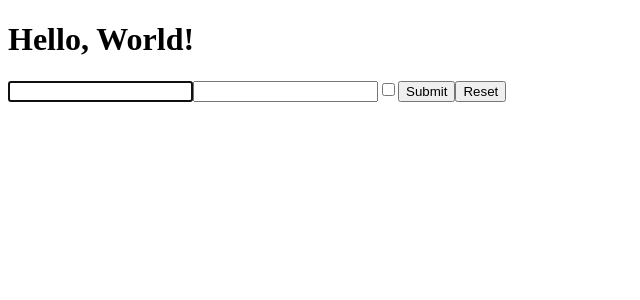
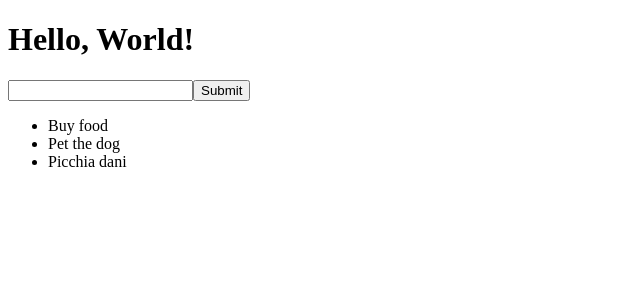
Before and after one commit to l7g/react-exercises, a React (Create React App) app: page / in a window 1280 px wide. Shown: the top 300 px of the page, without its empty margins (0-640 px from the left). Built offline with nearby package versions, Linux system fonts and the light colour scheme.

Commit message:
esercizio completato

```diff
--- a/src/App.js
+++ b/src/App.js
@@ -1,8 +1,10 @@
 import { Hello } from "./Hello";
 import React from "react";
+import { ToDoList } from "./ToDoList";
 //import { InteractiveWelcome } from "./InteractiveWelcome";
 //import { Login } from "./Login";
-import { UncontrolledLogin } from "./UncontrolledLogin";
+//import { UncontrolledLogin } from "./UncontrolledLogin";
+//import { Color } from "./ColorsList";
 //import { Message } from "./message";
 //import { Welcome } from "./Welcome";
 //import { Counter } from "./Counter";
@@ -13,10 +15,13 @@ export class App extends React.Component{
         return (
             <div>
                 <Hello/>
-                <UncontrolledLogin/>
+                <ToDoList/>
+
                 {/* <Message/>
                 <InteractiveWelcome/>
                 <Login/>
+                <Color/>
+                <UncontrolledLogin/>
                 <Counter/>
                 <ClickTracker/>
                 <Welcome name={<strong>Laurent</strong>} age='20'/> */}
--- /dev/null
+++ b/src/ColorsList.js
@@ -0,0 +1,15 @@
+import React from "react";
+
+const colors = [{id: 1, name: 'Green'}, {id: 2, name: 'Red'}, {id: 3, name: 'Blue'}, {id: 4, name: 'Yellow'}]
+
+export class Color extends React.Component {
+
+    render() {
+        const items = colors.map((item) => <li key={item.id}>{item.name}</li>)
+        return (
+             <div>
+                <ul>{items}</ul>
+             </div>
+        );
+    }
+}
--- /dev/null
+++ b/src/ToDoList.js
@@ -0,0 +1,36 @@
+import React from "react";
+
+export class ToDoList extends React.Component {
+  state = {
+    items: ["Buy food", "Pet the dog", "Picchia dani"],
+  };
+
+  handleToDoSub = (event) => {
+    event.preventDefault();
+    const title = event.target.elements.username.value;
+
+    this.setState((state) => {
+        this.state.items.push(title);
+        return {
+            items: state.item
+        }
+    })
+
+  }
+
+  render() {
+    let def = this.state.items.map((item) => <li>{item}</li>)
+    return (
+      <div>
+        <form onSubmit={this.handleToDoSub}>
+          <input name='username' type="text" />
+          <button>Submit</button>
+        </form>
+
+        <div>
+          <ul>{def}</ul>
+        </div>
+      </div>
+    );
+  }
+}
```
